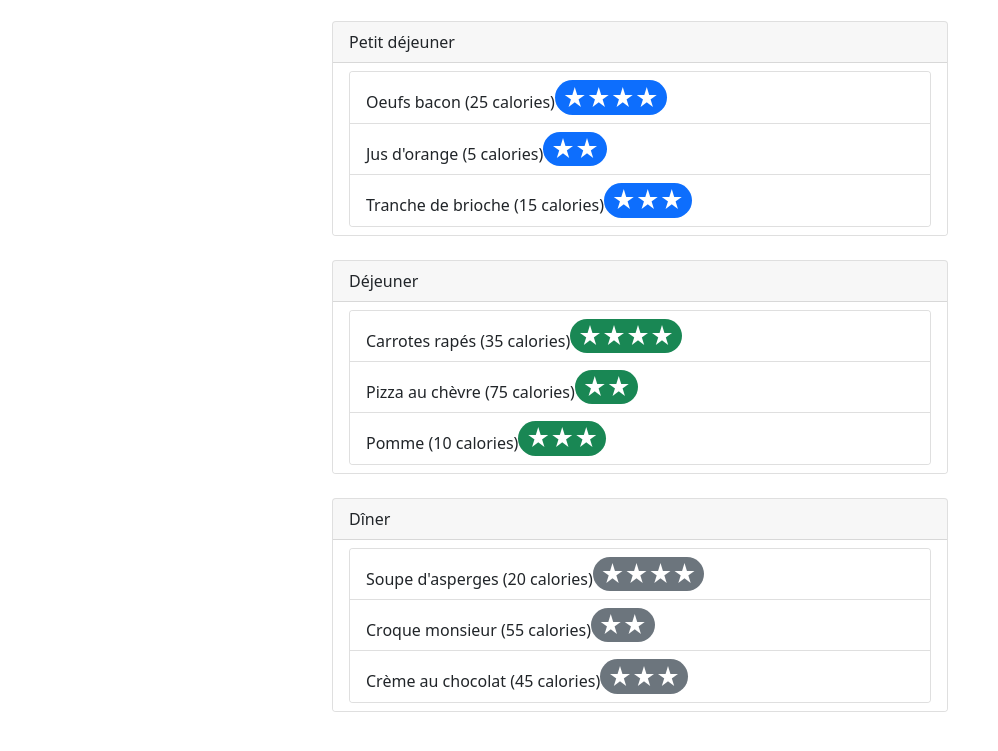
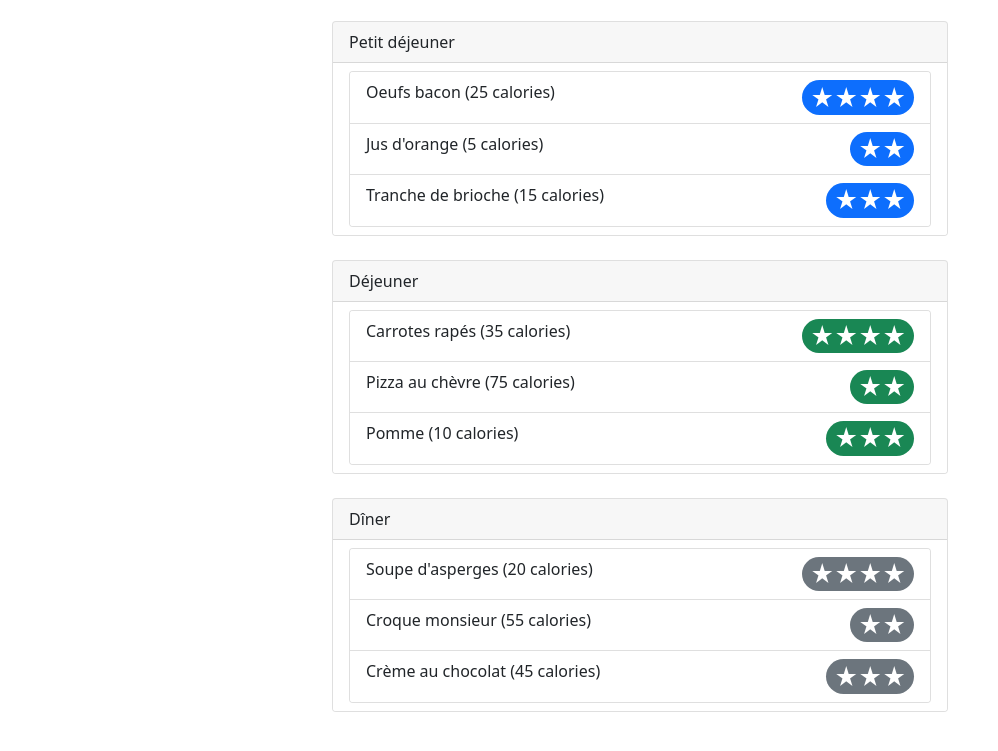
Before and after one commit to ctalne/ctalne.github.io, a plain HTML site: page Nourriture.html in a window 1280 px wide. Shown: the part 105-856 px from the top of the page, without its empty margins (0-998 px from the left). Drawn offline with nearby package versions, Linux system fonts and the light colour scheme.

Commit message:
Add files via upload

```diff
--- a/Nourriture.html
+++ b/Nourriture.html
@@ -63,9 +63,9 @@
             <ul class="list-group list-group-flush">
               <li class="list-group-item"><div class="card d-flex">
                 <ul class="list-group list-group-flush">
-                  <li class="list-group-item">Oeufs bacon (25 calories)<span class="badge rounded-pill bg-primary "><span class="material-icons">star_rate</span><span class="material-icons">star_rate</span><span class="material-icons">star_rate</span><span class="material-icons">star_rate</span></span></li>
-                  <li class="list-group-item">Jus d'orange (5 calories)<span class="badge rounded-pill bg-primary"><span class="material-icons">star_rate</span><span class="material-icons">star_rate</span></span></li>
-                  <li class="list-group-item">Tranche de brioche (15 calories)<span class="badge rounded-pill bg-primary"><span class="material-icons">star_rate</span><span class="material-icons">star_rate</span><span class="material-icons">star_rate</span></span></li>
+                  <li class="list-group-item">Oeufs bacon (25 calories)<div class="float-end"><span class="badge rounded-pill bg-primary "><span class="material-icons">star_rate</span><span class="material-icons">star_rate</span><span class="material-icons">star_rate</span><span class="material-icons">star_rate</span></span></div></li>
+                  <li class="list-group-item">Jus d'orange (5 calories)<div class="float-end"><span class="badge rounded-pill bg-primary"><span class="material-icons">star_rate</span><span class="material-icons">star_rate</span></span></div></li>
+                  <li class="list-group-item">Tranche de brioche (15 calories)<div class="float-end"><span class="badge rounded-pill bg-primary"><span class="material-icons">star_rate</span><span class="material-icons">star_rate</span><span class="material-icons">star_rate</span></span></div></li>
                 </ul>
               </li>
             </ul>
@@ -84,9 +84,9 @@
             <ul class="list-group list-group-flush">
               <li class="list-group-item"><div class="card d-flex">
                 <ul class="list-group list-group-flush">
-                  <li class="list-group-item">Carrotes rapés (35 calories)<span class="badge rounded-pill bg-success"><span class="material-icons">star_rate</span><span class="material-icons">star_rate</span><span class="material-icons">star_rate</span><span class="material-icons">star_rate</span></span></li>
-                  <li class="list-group-item">Pizza au chèvre (75 calories)<span class="badge rounded-pill bg-success"><span class="material-icons">star_rate</span><span class="material-icons">star_rate</span></span></li>
-                  <li class="list-group-item">Pomme (10 calories)<span class="badge rounded-pill bg-success"><span class="material-icons">star_rate</span><span class="material-icons">star_rate</span><span class="material-icons">star_rate</span></span></li>
+                  <li class="list-group-item">Carrotes rapés (35 calories)<div class="float-end"><span class="badge rounded-pill bg-success"><span class="material-icons">star_rate</span><span class="material-icons">star_rate</span><span class="material-icons">star_rate</span><span class="material-icons">star_rate</span></span></div></li>
+                  <li class="list-group-item">Pizza au chèvre (75 calories)<div class="float-end"><span class="badge rounded-pill bg-success"><span class="material-icons">star_rate</span><span class="material-icons">star_rate</span></span></div></li>
+                  <li class="list-group-item">Pomme (10 calories)<div class="float-end"><span class="badge rounded-pill bg-success"><span class="material-icons">star_rate</span><span class="material-icons">star_rate</span><span class="material-icons">star_rate</span></span></div></li>
                 </ul>
               </li>
             </ul>
@@ -105,9 +105,9 @@
             <ul class="list-group list-group-flush">
               <li class="list-group-item"><div class="card d-flex">
                 <ul class="list-group list-group-flush">
-                  <li class="list-group-item">Soupe d'asperges (20 calories)<span class="badge rounded-pill bg-secondary"><span class="material-icons">star_rate</span><span class="material-icons">star_rate</span><span class="material-icons">star_rate</span><span class="material-icons">star_rate</span></span></li>
-                  <li class="list-group-item">Croque monsieur (55 calories)<span class="badge rounded-pill bg-secondary"><span class="material-icons">star_rate</span><span class="material-icons">star_rate</span></span></li>
-                  <li class="list-group-item">Crème au chocolat (45 calories)<span class="badge rounded-pill bg-secondary"><span class="material-icons">star_rate</span><span class="material-icons">star_rate</span><span class="material-icons">star_rate</span></span></li>
+                  <li class="list-group-item">Soupe d'asperges (20 calories)<div class="float-end"><span class="badge rounded-pill bg-secondary"><span class="material-icons">star_rate</span><span class="material-icons">star_rate</span><span class="material-icons">star_rate</span><span class="material-icons">star_rate</span></span></div></li>
+                  <li class="list-group-item">Croque monsieur (55 calories)<div class="float-end"><span class="badge rounded-pill bg-secondary"><span class="material-icons">star_rate</span><span class="material-icons">star_rate</span></span></div></li>
+                  <li class="list-group-item">Crème au chocolat (45 calories)<div class="float-end"><span class="badge rounded-pill bg-secondary"><span class="material-icons">star_rate</span><span class="material-icons">star_rate</span><span class="material-icons">star_rate</span></span></div></li>
                 </ul>
               </li>
             </ul>
```
